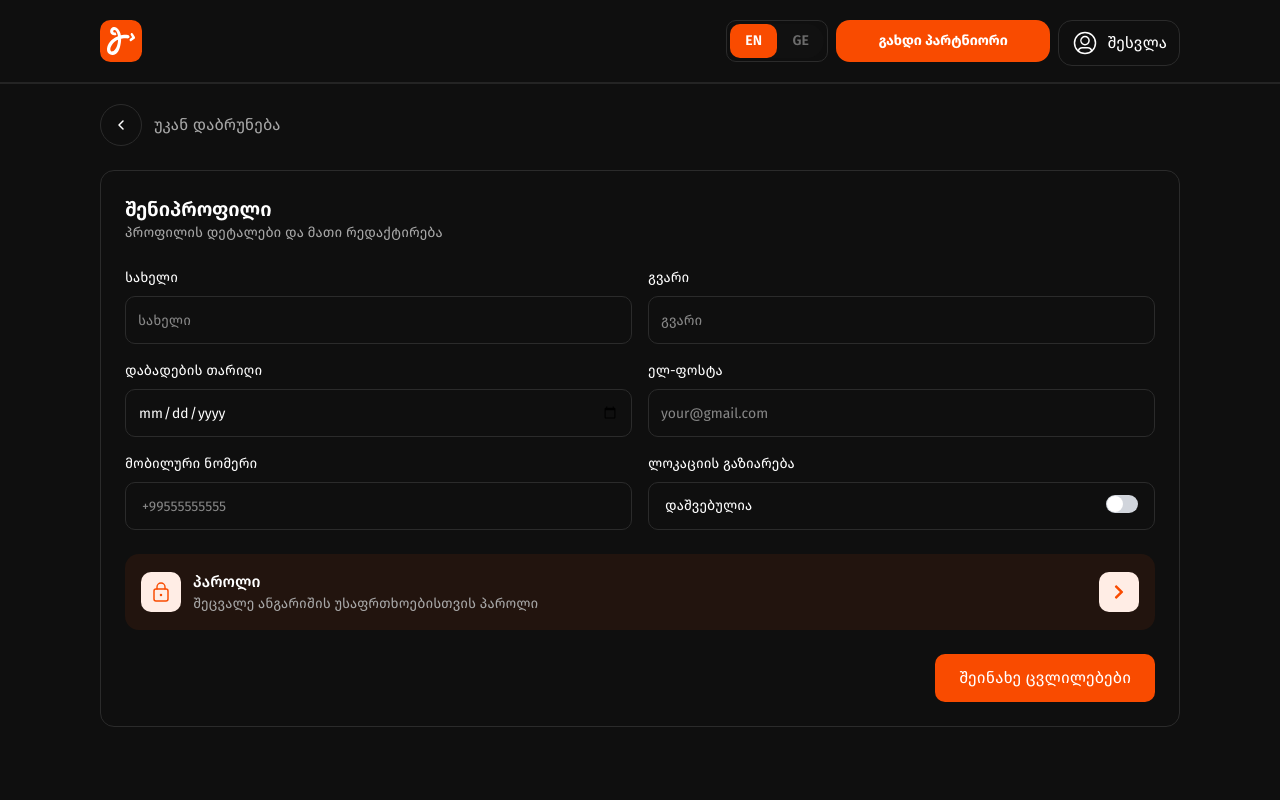
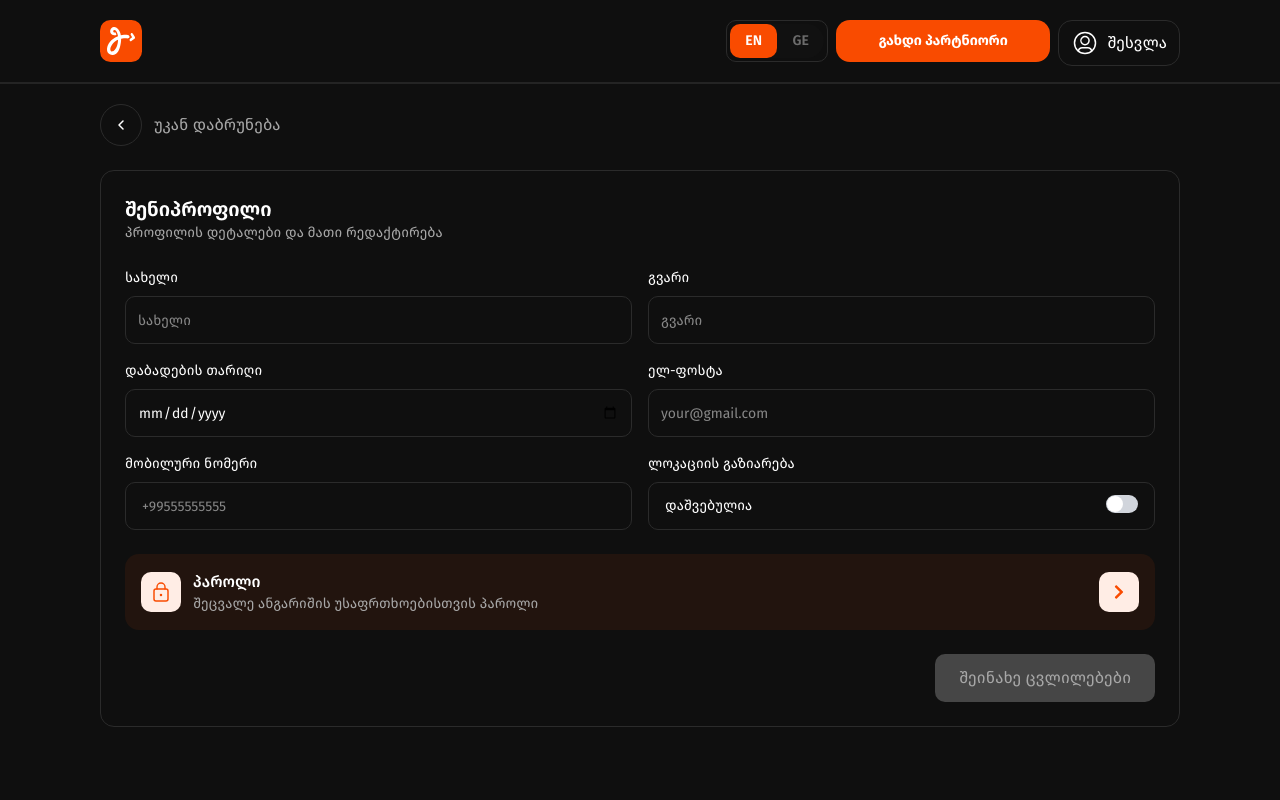
Before and after one commit to GabrielLomtatidze/gegmio_search, a Next.js app: page /1/page/profile in a window 1280 px wide. Shown: the top 800 px of the page. Built offline with nearby package versions, Linux system fonts and the light colour scheme.

Commit message:
update location acsess controll ' clear

```diff
--- a/app/[locale]/page/main/page.tsx
+++ b/app/[locale]/page/main/page.tsx
@@ -79,17 +79,6 @@ export default function Main() {
     return params;
   };
 
-  useEffect(() => {
-    if (!locationEnabled) {
-      setLocationEnabled(true);
-    }
-  }, []);
-
-  useEffect(() => {
-    if (locationEnabled) {
-      getLocation();
-    }
-  }, [locationEnabled]);
 
   useEffect(() => {
     fetchRegionsInfo();
--- a/app/[locale]/page/profile/page.tsx
+++ b/app/[locale]/page/profile/page.tsx
@@ -38,6 +38,7 @@ export default function Profile() {
 
     const t = useTranslations();
     const { userInfo } = useUserStore();
+    const [initialProfile, setInitialProfile] = useState<ProfileForm | null>(null);
 
     const [openModal, setOpenModal] = useState<boolean>(false);
     const [oldPassword, setOldPassword] = useState<string>("");
@@ -78,6 +79,33 @@ export default function Profile() {
             });
         }
     }, [userInfo]);
+
+    useEffect(() => {
+        if (userInfo) {
+            const formatted = {
+                firstName: userInfo.firstName || "",
+                lastName: userInfo.lastName || "",
+                birthDate: userInfo.birthDate ? userInfo.birthDate.split("T")[0] : "",
+                phoneNumber: userInfo.phoneNumber || "",
+                email: userInfo.email || "",
+            };
+
+            setProfileForm(formatted);
+            setInitialProfile(formatted);
+        }
+    }, [userInfo]);
+
+    const isProfileChanged = () => {
+        if (!initialProfile) return false;
+
+        return (
+            profileForm.firstName !== initialProfile.firstName ||
+            profileForm.lastName !== initialProfile.lastName ||
+            profileForm.birthDate !== initialProfile.birthDate ||
+            profileForm.phoneNumber !== initialProfile.phoneNumber ||
+            profileForm.email !== initialProfile.email
+        );
+    };
 
     const handleProfileChange = (field: keyof ProfileForm, value: string) => {
         setProfileForm(prev => ({ ...prev, [field]: value }));
@@ -126,6 +154,7 @@ export default function Profile() {
                 }
             );
 
+            setInitialProfile(profileForm);
         } catch (error: any) {
             if (error?.response?.status === 400) {
                 setProfileErrors(prev => ({ ...prev, email: t("auth.errors.email_used") }));
@@ -275,9 +304,7 @@ export default function Profile() {
                                             <label className="text-[14px] text-white">{t("pages.location_share")}</label>
                                             <div className="bg-transparent h-[48px] text-[14px] border border-[#2b2b2b] rounded-lg px-4 py-3 flex justify-between">
                                                 <h3>{t("pages.allowed")}</h3>
-                                                <Switch className="cursor-pointer data-[state=checked]:bg-[#F94B00] data-[state=unchecked]:bg-gray-300" checked={locationEnabled}
-                                                    onCheckedChange={(value) => setLocationEnabled(value)}
-                                                />
+                                                <Switch className="cursor-pointer data-[state=checked]:bg-[#F94B00] data-[state=unchecked]:bg-gray-300" checked={locationEnabled} onCheckedChange={setLocationEnabled} />
                                             </div>
                                         </div>
 
@@ -301,7 +328,7 @@ export default function Profile() {
                                     </div>
 
                                     <div className="mt-6 flex justify-end">
-                                        <button type="submit" disabled={profileLoading} className="bg-[#F94B00] text-white px-6 py-3 rounded-lg disabled:opacity-50 text-white disabled:cursor-not-allowed transition cursor-pointer hover:bg-[#C73C00]"  >
+                                        <button type="submit" disabled={profileLoading || !isProfileChanged()} className={`px-6 py-3 rounded-lg transition ${profileLoading || !isProfileChanged() ? "bg-[#464646] text-[#a7a7a7]" : "bg-[#F94B00] text-white hover:bg-[#C73C00] cursor-pointer"}`}>
                                             {profileLoading ? <Spinner /> : t("pages.save_changes")}
                                         </button>
                                     </div>
--- a/zustand/User/locationStore.ts
+++ b/zustand/User/locationStore.ts
@@ -24,10 +24,11 @@ export const useLocationStore = create<LocationState>()(
             setLocationEnabled: (value) => {
                 set({ locationEnabled: value });
 
-                if (value) {
-                    get().getLocation();
-                } else {
-                    set({ latitude: null, longitude: null });
+                if (!value) {
+                    set({
+                        latitude: null,
+                        longitude: null,
+                    });
                 }
             },
 
@@ -52,17 +53,14 @@ export const useLocationStore = create<LocationState>()(
                         });
                     },
                     (error) => {
-                        console.log("Location error:", error);
-
                         set({
                             loading: false,
                             latitude: null,
                             longitude: null,
+                            locationEnabled: false,
                         });
 
-                        if (error.code === 1) {
-                            set({ locationEnabled: false });
-                        }
+                        console.log("Location error:", error);
                     },
                     {
                         enableHighAccuracy: true,
```
